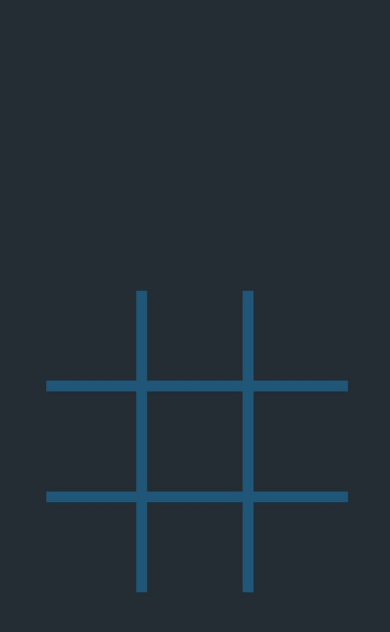
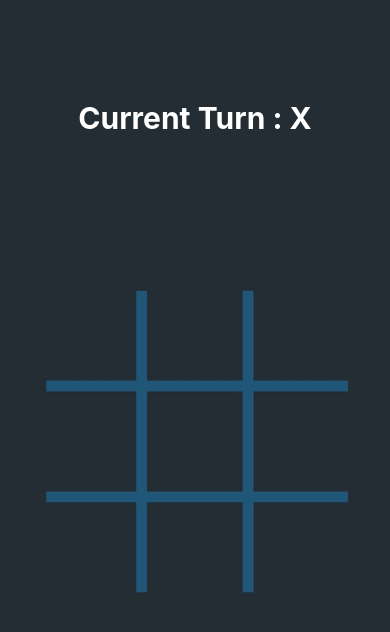
Before and after one commit to canknbr/tic-tac-toe, a React Native app: screen / in a window 390 px wide. Shown: the top 632 px of the page. Built offline with nearby package versions, Linux system fonts and the light colour scheme.

Commit message:
added folder structure

```diff
--- a/App.js
+++ b/App.js
@@ -1,148 +1,10 @@
 import { StatusBar } from 'expo-status-bar';
-import React, { useState } from 'react';
-import {
-  StyleSheet,
-  Text,
-  Pressable,
-  View,
-  ImageBackground,
-  SafeAreaView,
-  Alert,
-} from 'react-native';
-import bg from './assets/images/bg.jpeg';
-
-let emptyMap = [
-  ['', '', ''],
-  ['', '', ''],
-  ['', '', ''],
-];
-
+import { View, StyleSheet } from 'react-native';
+import GameScreen from './src/screens/GameScreen';
 export default function App() {
-  const [gameMaps, setMap] = useState(emptyMap);
-  const [player, setPlayer] = useState('x');
-  const onPress = (rowIndex, colIndex) => {
-    if (gameMaps[rowIndex][colIndex] !== '') {
-      Alert.alert('Position already occupied');
-      return;
-    }
-    setMap(prevMap => {
-      const newMap = [...prevMap];
-      newMap[rowIndex][colIndex] = player;
-      return newMap;
-    });
-    setPlayer(prevPlayer => (prevPlayer === 'x' ? 'o' : 'x'));
-    const winner = getWinner();
-    if (winner) {
-      gameWon(winner);
-    } else {
-      checkTie();
-    }
-  };
-  const getWinner = () => {
-    for (let i = 0; i < 3; i++) {
-      const isRowXWin = gameMaps[i].every(item => item === 'x');
-      const isRowOWin = gameMaps[i].every(item => item === 'o');
-      if (isRowXWin) {
-        return 'x';
-      } else if (isRowOWin) {
-        return 'o';
-      }
-    }
-    for (let col = 0; col < 3; col++) {
-      let isColXWin = true;
-      let isColOWin = true;
-      for (let row = 0; row < 3; row++) {
-        if (gameMaps[row][col] !== 'x') {
-          isColXWin = false;
-        }
-        if (gameMaps[row][col] !== 'o') {
-          isColOWin = false;
-        }
-      }
-      if (isColXWin) {
-        return 'x';
-      }
-      if (isColOWin) {
-        return 'o';
-      }
-    }
-
-    let isDiagonal1XWin = true;
-    let isDiagonal1OWin = true;
-    let isDiagonal2XWin = true;
-    let isDiagonal2OWin = true;
-    for (let i = 0; i < 3; i++) {
-      if (gameMaps[i][i] !== 'x') {
-        isDiagonal1XWin = false;
-      }
-      if (gameMaps[i][i] !== 'o') {
-        isDiagonal1OWin = false;
-      }
-      if (gameMaps[i][2 - i] !== 'x') {
-        isDiagonal2XWin = false;
-      }
-      if (gameMaps[i][2 - i] !== 'o') {
-        isDiagonal2OWin = false;
-      }
-    }
-    if (isDiagonal1XWin || isDiagonal2XWin) {
-      return 'x';
-    }
-    if (isDiagonal1OWin || isDiagonal2OWin) {
-      return 'o';
-    }
-  };
-  const checkTie = () => {
-    if (!gameMaps.some(row => row.some(cell => cell === ''))) {
-      Alert.alert("It's a tie", 'Tie', [{ text: 'Reset', onPress: resetGame }]);
-    }
-  };
-  const gameWon = player => {
-    Alert.alert(`Yeyyy`, `${player} is the winner`, [
-      {
-        text: 'Play Again',
-        onPress: resetGame,
-      },
-    ]);
-  };
-  const resetGame = () => {
-    setMap([
-      ['', '', ''],
-      ['', '', ''],
-      ['', '', ''],
-    ]);
-    setPlayer('x');
-  };
-
   return (
     <View style={styles.container}>
-      <ImageBackground style={styles.bg} source={bg} resizeMode="contain">
-        <View style={styles.map}>
-          {gameMaps.map((row, i) => (
-            <View key={`row-${i}`} style={styles.row}>
-              {row.map((cell, j) => (
-                <Pressable
-                  key={`col-${j}`}
-                  onPress={() => onPress(i, j)}
-                  style={styles.cell}
-                >
-                  {cell === 'o' && <View style={styles.circle} />}
-                  {cell === 'x' && (
-                    <View style={styles.cross}>
-                      <View style={styles.crossLine} />
-                      <View
-                        style={[styles.crossLine, styles.crossLineReverse]}
-                      />
-                    </View>
-                  )}
-                  {/*  */}
-                  {/*  */}
-                </Pressable>
-              ))}
-            </View>
-          ))}
-        </View>
-      </ImageBackground>
+      <GameScreen />
       <StatusBar style="light" />
     </View>
   );
@@ -155,59 +17,4 @@ const styles = StyleSheet.create({
     alignItems: 'center',
     justifyContent: 'center',
   },
-  bg: {
-    width: '100%',
-    height: '100%',
-    justifyContent: 'center',
-    alignItems: 'center',
-    paddingTop: 15,
-  },
-  map: {
-    width: '80%',
-    aspectRatio: 1,
-  },
-  row: {
-    flexDirection: 'row',
-    flex: 1,
-  },
-  circle: {
-    // position: 'absolute',
-    // left: 1 * 122,
-    // top: 1 * 122,
-    flex: 1,
-    margin: 10,
-    borderRadius: 50,
-    justifyContent: 'center',
-    alignItems: 'center',
-
-    borderWidth: 10,
-    borderColor: '#fff',
-  },
-
-  cell: {
-    width: 100,
-    aspectRatio: 1,
-    flex: 1,
-  },
-  cross: {
-    // position: 'absolute',
-    // left: 1 * 125,
-    // top: 2 * 130,
-
-    flex: 1,
-    margin: 10,
-  },
-  crossLine: {
-    position: 'absolute',
-    left: 40,
-    width: 10,
-    height: 90,
-    margin: 5,
-    borderRadius: 5,
-    backgroundColor: 'white',
-    transform: [{ rotate: '45deg' }],
-  },
-  crossLineReverse: {
-    transform: [{ rotate: '-45deg' }],
-  },
 });
--- /dev/null
+++ b/src/components/Cell.js
@@ -0,0 +1,23 @@
+import { View, Text, Pressable, StyleSheet } from 'react-native';
+import React from 'react';
+import Circle from './Circle';
+import Cross from './Cross';
+
+const Cell = ({ cell, onPress }) => {
+  return (
+    <Pressable onPress={onPress} style={styles.cell}>
+      {cell === 'o' && <Circle />}
+      {cell === 'x' && <Cross />}
+      {/*  */}
+      {/*  */}
+    </Pressable>
+  );
+};
+const styles = StyleSheet.create({
+  cell: {
+    width: 100,
+    aspectRatio: 1,
+    flex: 1,
+  },
+});
+export default Cell;
--- /dev/null
+++ b/src/components/Circle.js
@@ -0,0 +1,20 @@
+import { View, Text, StyleSheet } from 'react-native';
+import React from 'react';
+
+const Circle = () => {
+  return <View style={styles.circle} />;
+};
+
+const styles = StyleSheet.create({
+  circle: {
+    flex: 1,
+    margin: 10,
+    borderRadius: 50,
+    justifyContent: 'center',
+    alignItems: 'center',
+
+    borderWidth: 10,
+    borderColor: '#fff',
+  },
+});
+export default Circle;
--- /dev/null
+++ b/src/components/Cross.js
@@ -0,0 +1,31 @@
+import { View, StyleSheet } from 'react-native';
+import React from 'react';
+
+const Cross = () => {
+  return (
+    <View style={styles.cross}>
+      <View style={styles.crossLine} />
+      <View style={[styles.crossLine, styles.crossLineReverse]} />
+    </View>
+  );
+};
+const styles = StyleSheet.create({
+  cross: {
+    flex: 1,
+    margin: 10,
+  },
+  crossLine: {
+    position: 'absolute',
+    left: 40,
+    width: 10,
+    height: 90,
+    margin: 5,
+    borderRadius: 5,
+    backgroundColor: 'white',
+    transform: [{ rotate: '45deg' }],
+  },
+  crossLineReverse: {
+    transform: [{ rotate: '-45deg' }],
+  },
+});
+export default Cross;
--- /dev/null
+++ b/src/global/styles.js
@@ -0,0 +1,27 @@
+import { StyleSheet } from 'react-native';
+
+export default StyleSheet.create({
+
+  bg: {
+    width: '100%',
+    height: '100%',
+    justifyContent: 'center',
+    alignItems: 'center',
+    paddingTop: 15,
+  },
+  title: {
+    color: '#fff',
+    fontSize: 30,
+    fontWeight: 'bold',
+    position: 'absolute',
+    top: 100,
+  },
+  map: {
+    width: '80%',
+    aspectRatio: 1,
+  },
+  row: {
+    flexDirection: 'row',
+    flex: 1,
+  },
+});
--- /dev/null
+++ b/src/screens/GameScreen.js
@@ -0,0 +1,129 @@
+import React, { useState } from 'react';
+import { Text, View, ImageBackground, Alert } from 'react-native';
+import bg from '../../assets/images/bg.jpeg';
+import styles from '../global/styles';
+import Cell from '../components/Cell';
+let emptyMap = [
+  ['', '', ''],
+  ['', '', ''],
+  ['', '', ''],
+];
+
+const GameScreen = () => {
+  const [gameMaps, setMap] = useState(emptyMap);
+  const [player, setPlayer] = useState('x');
+
+  const onPress = (rowIndex, colIndex) => {
+    if (gameMaps[rowIndex][colIndex] !== '') {
+      Alert.alert('Position already occupied');
+      return;
+    }
+    setMap(prevMap => {
+      const newMap = [...prevMap];
+      newMap[rowIndex][colIndex] = player;
+      return newMap;
+    });
+    setPlayer(prevPlayer => (prevPlayer === 'x' ? 'o' : 'x'));
+    const winner = getWinner();
+    if (winner) {
+      gameWon(winner);
+    } else {
+      checkTie();
+    }
+  };
+  const getWinner = () => {
+    for (let i = 0; i < 3; i++) {
+      const isRowXWin = gameMaps[i].every(item => item === 'x');
+      const isRowOWin = gameMaps[i].every(item => item === 'o');
+      if (isRowXWin) {
+        return 'x';
+      } else if (isRowOWin) {
+        return 'o';
+      }
+    }
+    for (let col = 0; col < 3; col++) {
+      let isColXWin = true;
+      let isColOWin = true;
+      for (let row = 0; row < 3; row++) {
+        if (gameMaps[row][col] !== 'x') {
+          isColXWin = false;
+        }
+        if (gameMaps[row][col] !== 'o') {
+          isColOWin = false;
+        }
+      }
+      if (isColXWin) {
+        return 'x';
+      }
+      if (isColOWin) {
+        return 'o';
+      }
+    }
+
+    let isDiagonal1XWin = true;
+    let isDiagonal1OWin = true;
+    let isDiagonal2XWin = true;
+    let isDiagonal2OWin = true;
+    for (let i = 0; i < 3; i++) {
+      if (gameMaps[i][i] !== 'x') {
+        isDiagonal1XWin = false;
+      }
+      if (gameMaps[i][i] !== 'o') {
+        isDiagonal1OWin = false;
+      }
+      if (gameMaps[i][2 - i] !== 'x') {
+        isDiagonal2XWin = false;
+      }
+      if (gameMaps[i][2 - i] !== 'o') {
+        isDiagonal2OWin = false;
+      }
+    }
+    if (isDiagonal1XWin || isDiagonal2XWin) {
+      return 'x';
+    }
+    if (isDiagonal1OWin || isDiagonal2OWin) {
+      return 'o';
+    }
+  };
+  const checkTie = () => {
+    if (!gameMaps.some(row => row.some(cell => cell === ''))) {
+      Alert.alert("It's a tie", 'Tie', [{ text: 'Reset', onPress: resetGame }]);
+    }
+  };
+  const gameWon = player => {
+    Alert.alert(`Yeyyy`, `${player} is the winner`, [
+      {
+        text: 'Play Again',
+        onPress: resetGame,
+      },
+    ]);
+  };
+  const resetGame = () => {
+    setMap([
+      ['', '', ''],
+      ['', '', ''],
+      ['', '', ''],
+    ]);
+    setPlayer('x');
+  };
+  return (
+    <ImageBackground style={styles.bg} source={bg} resizeMode="contain">
+      <Text style={styles.title}>Current Turn : {player.toUpperCase()}</Text>
+      <View style={styles.map}>
+        {gameMaps.map((row, i) => (
+          <View key={`row-${i}`} style={styles.row}>
+            {row.map((cell, j) => (
+              <Cell
+                key={`cell-${i}-${j}`}
+                cell={cell}
+                onPress={() => onPress(i, j)}
+              />
+            ))}
+          </View>
+        ))}
+      </View>
+    </ImageBackground>
+  );
+};
+
+export default GameScreen;
```
